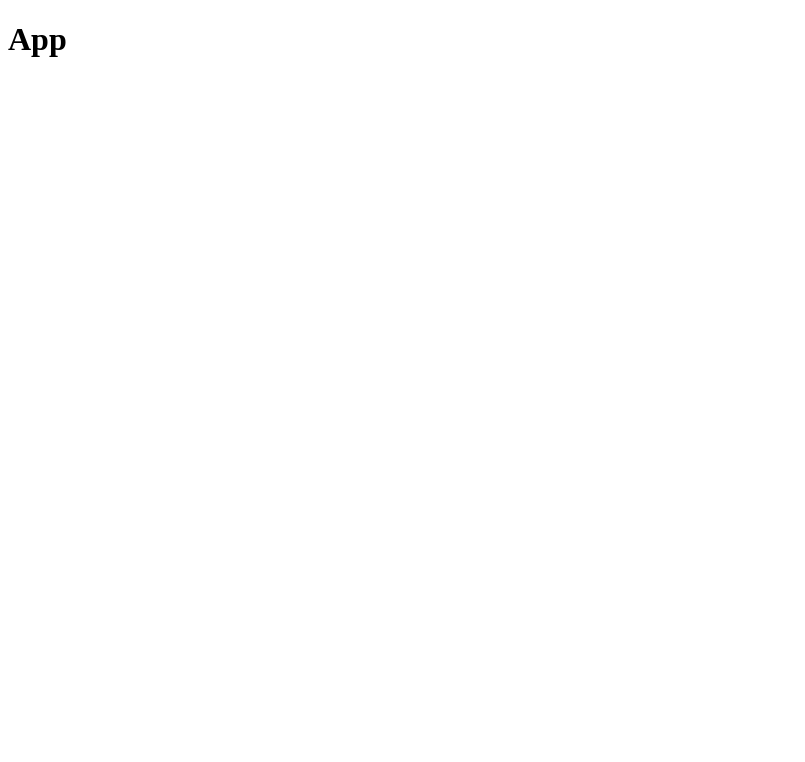
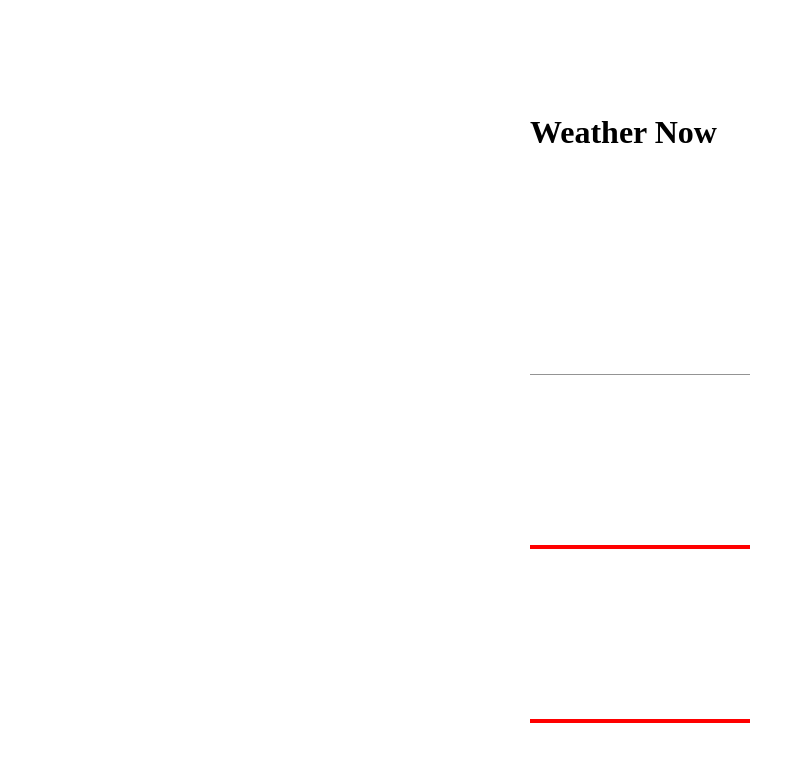
Before and after one commit to RodrigoLaviani/weather-fe, a React app: page / in a window 1280 px wide. Shown: the top 762 px of the page, without its empty margins (0-805 px from the left). Built offline with nearby package versions, Linux system fonts and the light colour scheme.

Commit message:
beginnings of the template

```diff
--- a/package.json
+++ b/package.json
@@ -33,6 +33,7 @@
     "@babel/eslint-parser": "^7.16.5",
     "@babel/preset-react": "^7.16.5",
     "babel-loader": "^8.2.3",
+    "css-loader": "^6.5.1",
     "enzyme": "^3.11.0",
     "enzyme-adapter-react-16": "^1.15.6",
     "eslint": "^8.5.0",
@@ -41,6 +42,9 @@
     "html-webpack-plugin": "^5.5.0",
     "jest": "^27.4.5",
     "mini-css-extract-plugin": "^2.4.5",
+    "sass": "^1.45.1",
+    "sass-loader": "^12.4.0",
+    "style-loader": "^3.3.1",
     "terser-webpack-plugin": "^5.3.0",
     "webpack": "^5.65.0",
     "webpack-cli": "^4.9.1",
--- /dev/null
+++ b/src/assets/stylesheets/app.scss
@@ -0,0 +1,6 @@
+.app-container {
+    display: grid;
+    justify-content: center;
+    align-items: center;
+    height: 100vh;
+}
--- a/src/components/App.js
+++ b/src/components/App.js
@@ -1,5 +1,17 @@
 import React from 'react';
+import { Input, WeatherContainer, SelectorContainer } from './index';
+import '../assets/stylesheets/app.scss';
 
-const App = () => <h1>App</h1>;
+const App = () => {
+
+    return (
+        <div className='app-container'>
+            <h1>Weather Now</h1>
+            <Input></Input>
+            <SelectorContainer></SelectorContainer>
+            <WeatherContainer></WeatherContainer>
+        </div>
+    );
+};
 
 export default App;
--- /dev/null
+++ b/src/components/index.js
@@ -0,0 +1,3 @@
+export {default as SelectorContainer } from "./selector/SelectorContainer";
+export {default as Input } from "./input/Input";
+export {default as WeatherContainer } from "./weather/WeatherContainer";
--- /dev/null
+++ b/src/components/input/Input.js
@@ -0,0 +1,11 @@
+import React from 'react';
+import TextField from '@material-ui/core/TextField';
+
+const Input = () => {
+
+    return (
+        <TextField ></TextField>
+    )
+}
+
+export default Input;
--- /dev/null
+++ b/src/components/selector/SelectorContainer.js
@@ -0,0 +1,16 @@
+import React from 'react';
+
+const SelectorContainer = () => {
+
+    const style = {
+        border: "2px solid red"
+      };
+
+    return (
+        <div style={style}>
+
+        </div>
+    )
+}
+
+export default SelectorContainer;
--- /dev/null
+++ b/src/components/weather/WeatherContainer.js
@@ -0,0 +1,16 @@
+import React from 'react';
+
+const WeatherContainer = () => {
+
+    const style = {
+        border: "2px solid red"
+      };
+
+    return (
+        <div style={style}>
+
+        </div>
+    )
+}
+
+export default WeatherContainer;
--- a/webpack.config.local.js
+++ b/webpack.config.local.js
@@ -36,32 +36,25 @@ module.exports = (argv) => (merge(common({ mode: 'development' }, argv), { modul
         ]
       },
       {
-        test: /\.css$/,
-        use: [
-          {
-            loader: MiniCssExtractPlugin.loader,
-            options: {
-              hmr: argv.mode === 'development'
-            }
-          },
-          {
-            loader: 'css-loader'
-          }
-        ]
-      },
-      {
         test: /\.s[ac]ss$/i,
         exclude: /node_modules/,
         use: [
-          // Creates `style` nodes from JS strings
-          'style-loader',
-          // Translates CSS into CommonJS
-          'css-loader',
-          // Compiles Sass to CSS
           {
-            loader: 'sass-loader'
-          }
-        ]
+              loader: 'style-loader',
+          },
+          {
+              loader: 'css-loader',
+              options: {
+                  sourceMap: true,
+              },
+          },
+          {
+              loader: 'sass-loader',
+              options: {
+                  sourceMap: true,
+              },
+          },
+      ],
       }
     ]
   },
```
Also changed, not shown: src/assets/stylesheets/constants.scss (added), src/components/selector/Place.js (added), src/components/weather/WeatherDay.js (added), 1 other file (tests, documents, lock files or other folders).
